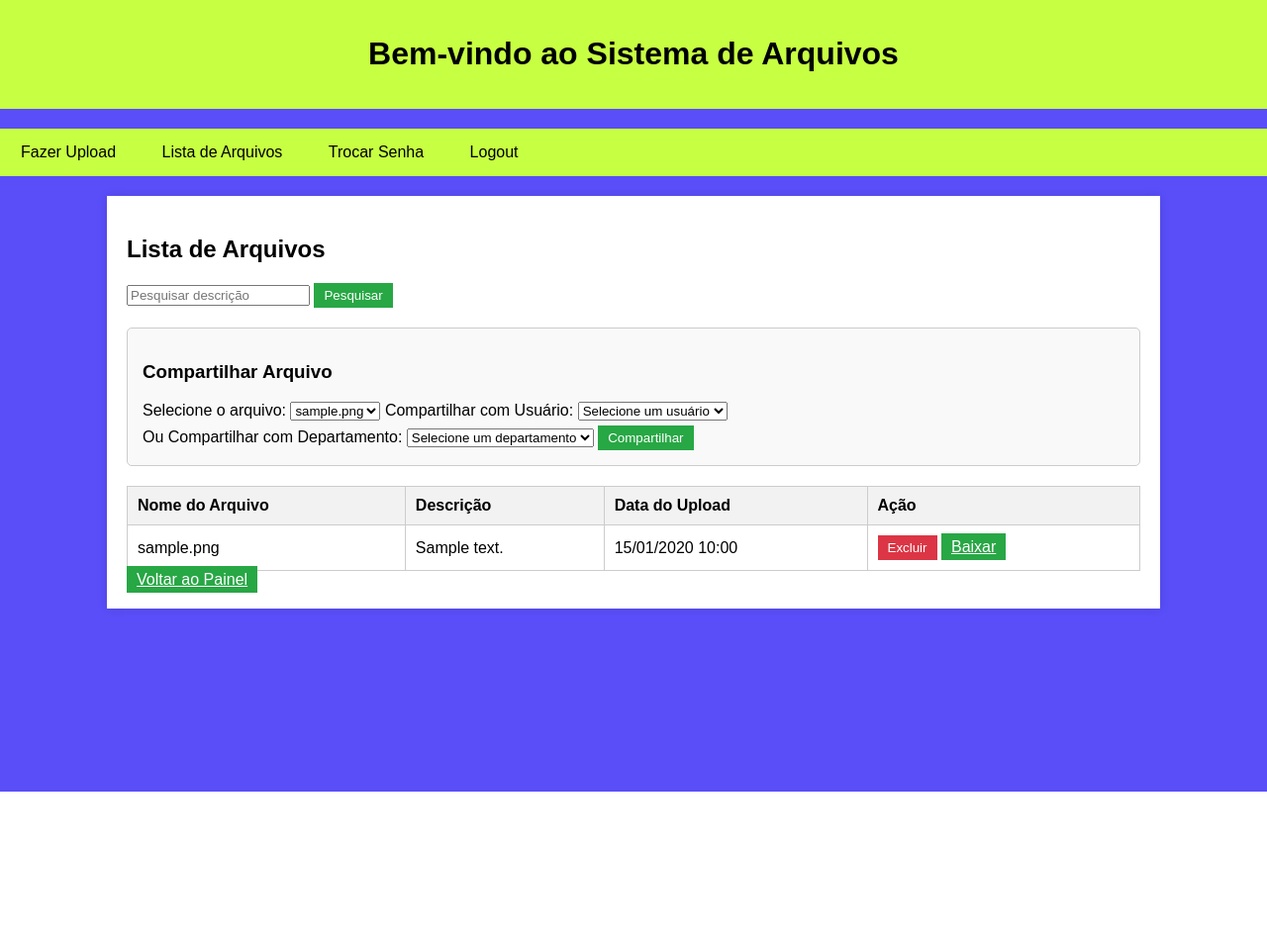
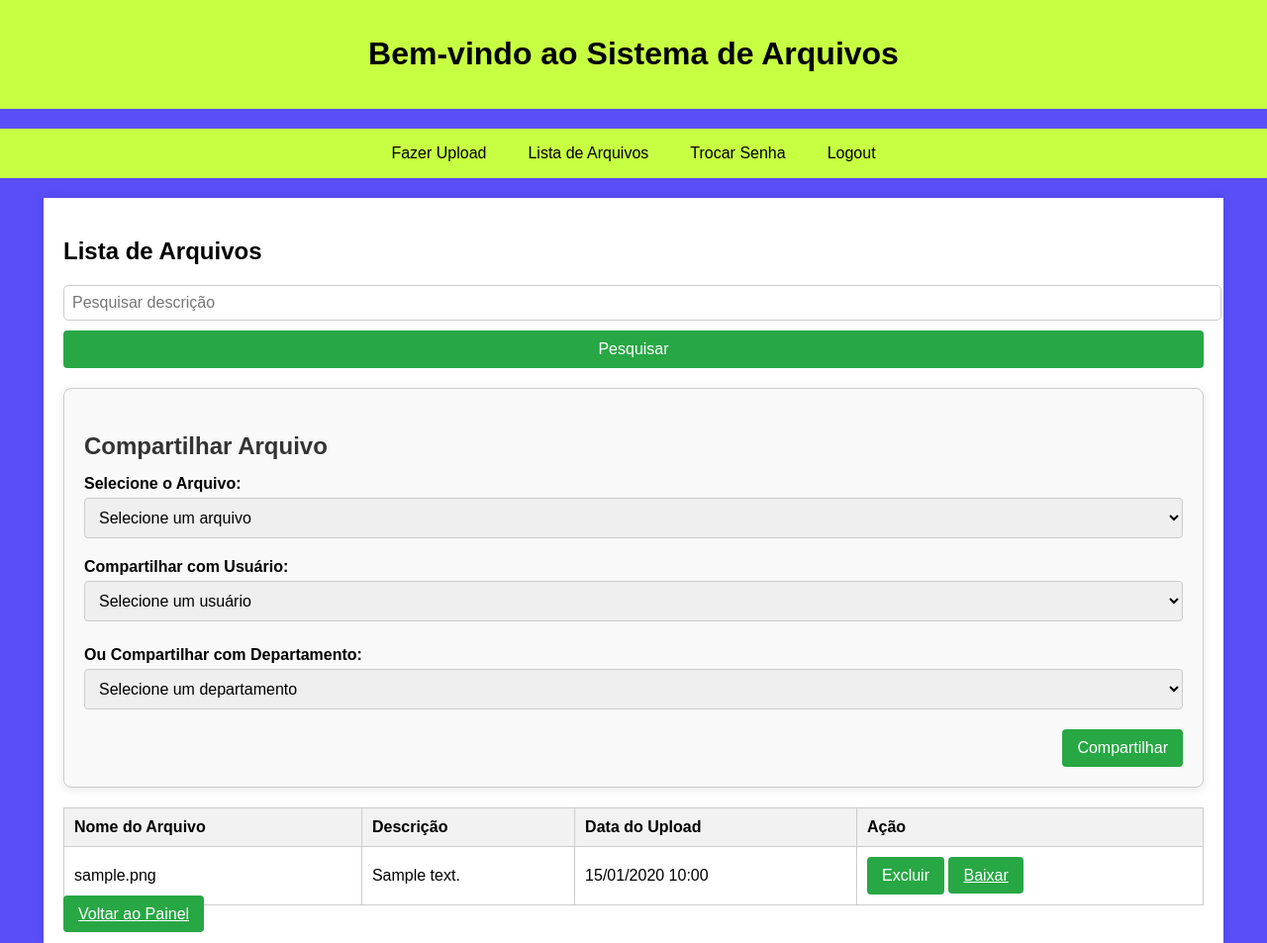
Before and after one commit to calebewerneckcouto/DropSlim, a Flask app: page /file_list in a window 1280 px wide. Shown: the whole page at 99% size. Before the commit the page ends 800 px from the top, so only its background shows below. Run offline with Flask 3, Linux system fonts and the light colour scheme; a user stored in the database is signed in; tables that the repository leaves empty hold one stand-in row (values such as "Sample post").

Commit message:
melhorando a questao da responsividade

```diff
--- a/templates/file_list.html
+++ b/templates/file_list.html
@@ -11,85 +11,255 @@
     margin: 0;
     padding: 0;
 }
+
 header {
     background-color: #C7FF42;
     color: black;
     padding: 15px 20px;
     text-align: center;
 }
+
 nav {
     background-color: #C7FF42;
     margin: 20px 0;
+    display: flex;
+    flex-wrap: wrap;
+    justify-content: center;
 }
+
 nav a {
     color: #000000;
     text-decoration: none;
-            padding: 14px 20px;
+    padding: 10px 15px;
+    margin: 5px;
     border: 1px solid transparent;
     border-radius: 4px;
     transition: background-color 0.3s;
     display: inline-block;
 }
+
 nav a:hover {
     border-radius: 15px;
     background-color: #D0D0D0;
 }
+
 .container {
-            width: 80%;
+    width: 90%;
     margin: auto;
     overflow: hidden;
     padding: 20px;
     background: #fff;
     box-shadow: 0 0 10px rgba(0, 0, 0, 0.1);
 }
+
 table {
     width: 100%;
     border-collapse: collapse;
+    margin-top: 20px;
 }
+
 th, td {
     padding: 10px;
     border: 1px solid #ccc;
     text-align: left;
 }
+
 th {
     background: #f2f2f2;
 }
+
 .btn {
-            padding: 5px 10px;
+    padding: 10px 15px;
     color: #fff;
     background: #28a745;
     border: none;
     cursor: pointer;
+    font-size: 1em;
 }
+
 .btn-danger {
     background: #dc3545;
 }
+
 .search {
     margin-bottom: 20px;
+    display: flex;
+    flex-direction: column;
+    gap: 10px;
 }
+
+.search input {
+    padding: 8px;
+    font-size: 1em;
+    border: 1px solid #ccc;
+    border-radius: 5px;
+    width: 100%;
+}
+
 .share-section {
     margin: 20px 0;
-            padding: 15px;
+    padding: 20px;
     border: 1px solid #ccc;
-            border-radius: 5px;
+    border-radius: 8px;
     background: #f9f9f9;
+    box-shadow: 0 2px 10px rgba(0, 0, 0, 0.1);
 }
-        /* Mensagens de Alerta */
+h3 {
+    margin-bottom: 15px;
+    font-size: 1.5em;
+    color: #333;
+}
+.share-form {
+    display: flex;
+    flex-direction: column;
+    gap: 20px;
+}
+
+.form-group {
+    display: flex;
+    flex-direction: column;
+}
+
+label {
+    margin-bottom: 5px;
+    font-weight: bold;
+}
+
+select {
+    padding: 10px;
+    border: 1px solid #ccc;
+    border-radius: 4px;
+    font-size: 1em;
+}
+
+.department-info {
+    margin-top: 5px;
+    font-style: italic;
+    color: #555;
+}
+
+.form-actions {
+    display: flex;
+    justify-content: flex-end;
+}
+
+.btn {
+    padding: 10px 15px;
+    color: #fff;
+    background: #28a745;
+    border: none;
+    border-radius: 4px;
+    cursor: pointer;
+    font-size: 1em;
+    transition: background-color 0.3s;
+}
+
+.btn:hover {
+    background: #218838;
+}
+
 .alert {
     padding: 15px;
     margin: 20px 0;
     border-radius: 4px;
 }
+
 .alert-success {
     background-color: #d4edda;
     color: #155724;
     border: 1px solid #c3e6cb;
 }
+
 .alert-danger {
     background-color: #f8d7da;
     color: #721c24;
     border: 1px solid #f5c6cb;
 }
+
+/* Estilos responsivos */
+@media screen and (max-width: 768px) {
+    header {
+        font-size: 1.2em;
+    }
+
+    .container {
+        width: 100%;
+        padding: 10px;
+    }
+
+    table {
+        font-size: 0.9em;
+    }
+
+    th, td {
+        padding: 8px;
+    }
+
+    .btn {
+        padding: 8px 10px;
+    }
+
+    .search {
+        flex-direction: column;
+    }
+
+    nav a {
+        font-size: 0.9em;
+        padding: 8px 12px;
+    }
+}
+
+/* Melhora da responsividade da tabela */
+@media screen and (max-width: 600px) {
+    .container {
+        padding: 5px;
+    }
+
+    table {
+        display: block;
+        width: 100%;
+        overflow-x: auto;
+        white-space: nowrap;
+    }
+
+    th, td {
+        padding: 8px 5px;
+        white-space: nowrap;
+    }
+
+    .search input {
+        width: 100%;
+    }
+}
+
+@media screen and (max-width: 480px) {
+    header {
+        font-size: 1.1em;
+    }
+
+    nav a {
+        padding: 7px 10px;
+        font-size: 0.8em;
+    }
+
+    table {
+        font-size: 0.8em;
+    }
+
+    .btn {
+        padding: 8px;
+        font-size: 0.9em;
+    }
+
+    .search {
+        flex-direction: column;
+    }
+
+    .search input {
+        font-size: 0.9em;
+    }
+}
+
     </style>
 </head>
 <body>
@@ -117,17 +287,20 @@
             <input type="text" name="search" placeholder="Pesquisar descrição" required>
             <button type="submit" class="btn">Pesquisar</button>
         </form>
-
         <div class="share-section">
             <h3>Compartilhar Arquivo</h3>
-            <form action="{{ url_for('share_files') }}" method="post" onsubmit="return validateShareForm();">
-                <label for="file">Selecione o arquivo:</label>
-                <select name="file_id" required>
+            <form action="{{ url_for('share_files') }}" method="post" onsubmit="return validateShareForm();" class="share-form">
+                <div class="form-group">
+                    <label for="file">Selecione o Arquivo:</label>
+                    <select name="file_id" id="file" required>
+                        <option value="">Selecione um arquivo</option>
                         {% for file in files %}
                             <option value="{{ file.id }}">{{ file.filename }}</option>
                         {% endfor %}
                     </select>
+                </div>
 
+                <div class="form-group">
                     <label for="user_id">Compartilhar com Usuário:</label>
                     <select name="user_id" id="user_id" required onchange="showUserDepartment(this);">
                         <option value="">Selecione um usuário</option>
@@ -135,8 +308,10 @@
                             <option value="{{ user.id }}" data-department="{{ user.department.name }}">{{ user.username }}</option>
                         {% endfor %}
                     </select>
-                <div id="user-department-info" style="margin-top: 5px;"></div>
+                    <div id="user-department-info" class="department-info"></div>
+                </div>
 
+                <div class="form-group">
                     <label for="department_id">Ou Compartilhar com Departamento:</label>
                     <select name="department_id" id="department_id" required>
                         <option value="">Selecione um departamento</option>
@@ -144,10 +319,14 @@
                             <option value="{{ department.id }}">{{ department.name }}</option>
                         {% endfor %}
                     </select>
+                </div>
 
+                <div class="form-actions">
                     <button type="submit" class="btn">Compartilhar</button>
+                </div>
             </form>
         </div>
+
 
         <table>
             <tr>
@@ -193,15 +372,12 @@
             return true; // Permite o envio do formulário
         }
 
-        function showUserDepartment(select) {
-            const selectedOption = select.options[select.selectedIndex];
-            const departmentInfo = document.getElementById('user-department-info');
+        function showUserDepartment(userSelect) {
+            const selectedUser = userSelect.options[userSelect.selectedIndex];
+            const department = selectedUser.getAttribute('data-department');
+            const departmentInfoDiv = document.getElementById('user-department-info');
 
-            if (selectedOption.value) {
-                departmentInfo.innerText = `Departamento do usuário: ${selectedOption.dataset.department}`;
-            } else {
-                departmentInfo.innerText = '';
-            }
+            departmentInfoDiv.textContent = department ? 'Departamento do Usuário: ' + department : '';
         }
     </script>
 </body>
--- a/templates/upload.html
+++ b/templates/upload.html
@@ -19,6 +19,7 @@
 {% endwith %}
 
 <form method="POST" enctype="multipart/form-data">
+
     <div class="form-group">
         <label for="file">Choose file:</label>
         <input type="file" class="form-control-file" name="file" required>
@@ -30,4 +31,5 @@
     <button type="submit" class="btn btn-primary">Upload</button>
 </form>
 
+
 {% endblock %}
```
Also changed, not shown: templates/dashboard.html (+8 -1 lines). Lines whose indentation alone changed are shown as unchanged.
